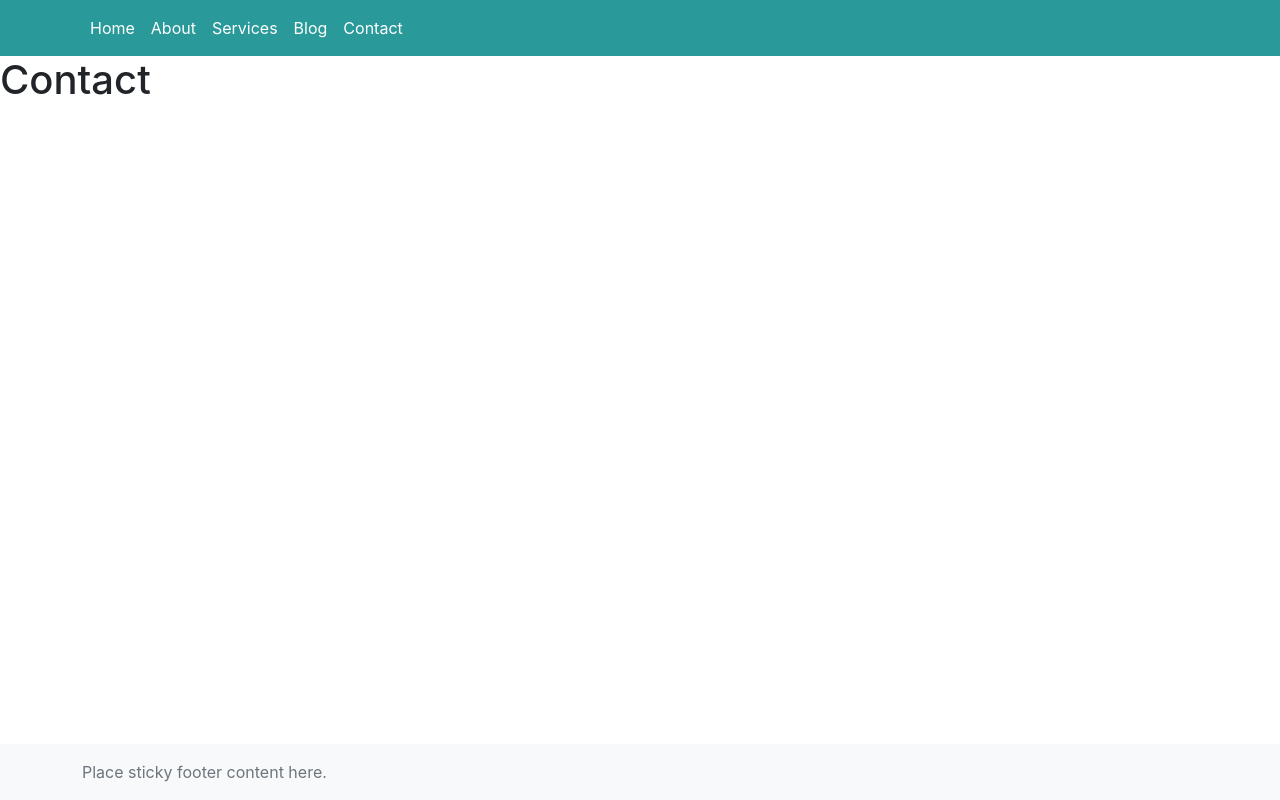
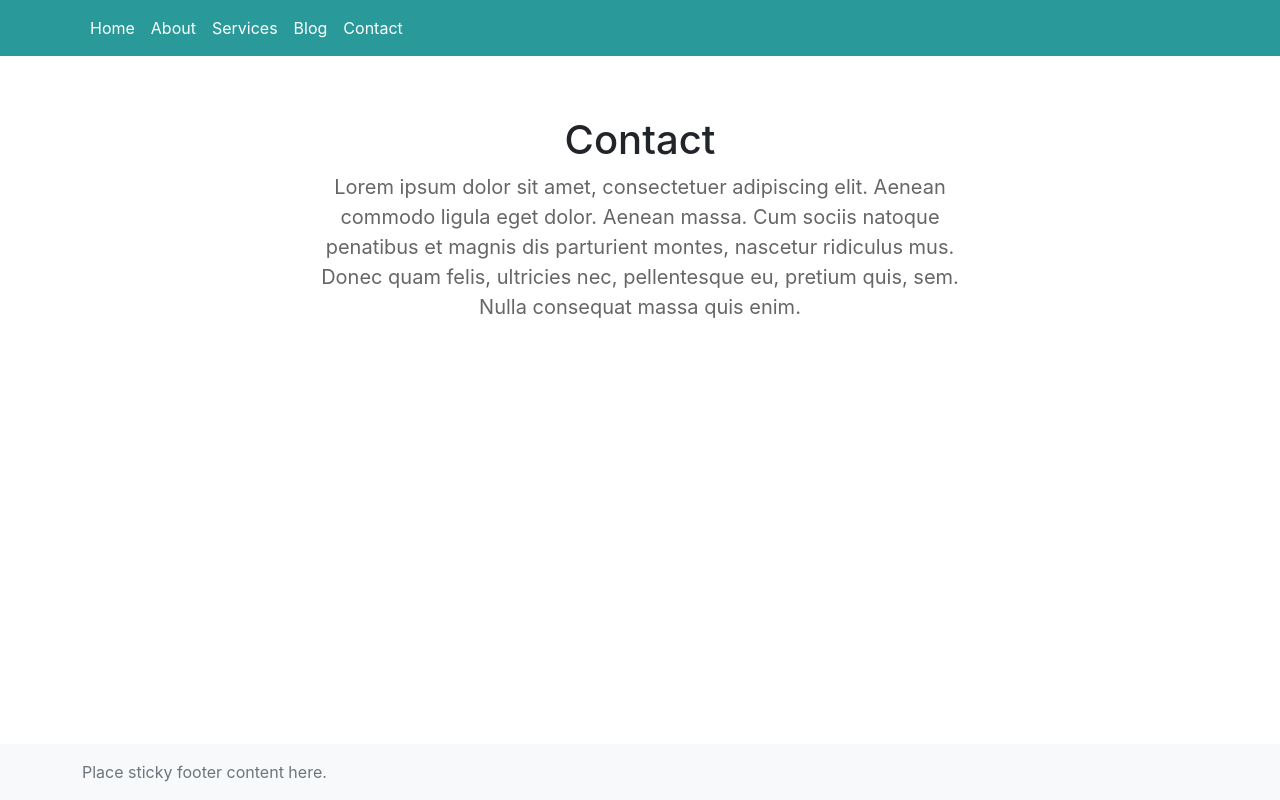
Before and after one commit to camilla-westin/project-headless, a React (Create React App) app: page /Contact in a window 1280 px wide. Built offline with nearby package versions, Linux system fonts and the light colour scheme.

Commit message:
Dummy content contact page

```diff
--- a/src/App.css
+++ b/src/App.css
@@ -239,3 +239,7 @@
   color: #000;
   text-decoration: none;
 }
+
+#contact {
+  padding: 60px 0;
+}
--- a/src/Pages/Contact.js
+++ b/src/Pages/Contact.js
@@ -3,8 +3,11 @@
 class Contact extends Component {
     render() {
         return(
-            <div>
-                <h1>Contact</h1>
+            <div id="contact">
+                <div className="container">
+                    <h1 className="text-center">Contact</h1>
+                    <p className="intro">Lorem ipsum dolor sit amet, consectetuer adipiscing elit. Aenean commodo ligula eget dolor. Aenean massa. Cum sociis natoque penatibus et magnis dis parturient montes, nascetur ridiculus mus. Donec quam felis, ultricies nec, pellentesque eu, pretium quis, sem. Nulla consequat massa quis enim. </p>
+                </div>
             </div>
         )
     }
```
Also changed, not shown: 1 other file (tests, documents, lock files or other folders).
